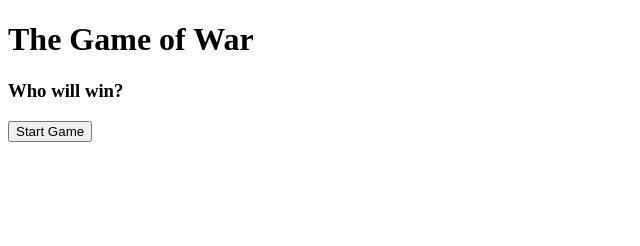
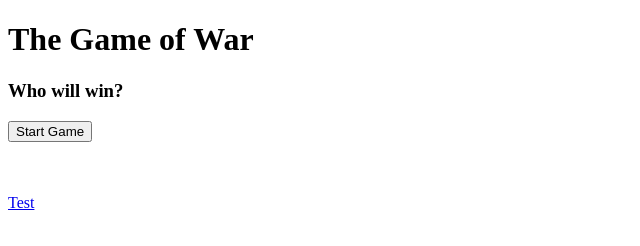
Before and after one commit to adamcourington/Week_6_Assignment, a website: page index.html in a window 1280 px wide. Shown: the full height of the page, 0-640 px from the left. Drawn offline with Linux system fonts and the light colour scheme.

Commit message:
Added link to test page in the main html page

```diff
--- a/index.html
+++ b/index.html
@@ -11,7 +11,13 @@
     <div id="score">
       <h3>Who will win?</h3>
     </div>
+
     <button onclick="startGame()">Start Game</button>
+    <br /><br /><br />
+    <div>
+      <p><a href="tests.html">Test</a></p>
+      <!--Link to the test page-->
+    </div>
     <script src="index.js"></script>
   </body>
 </html>
```
